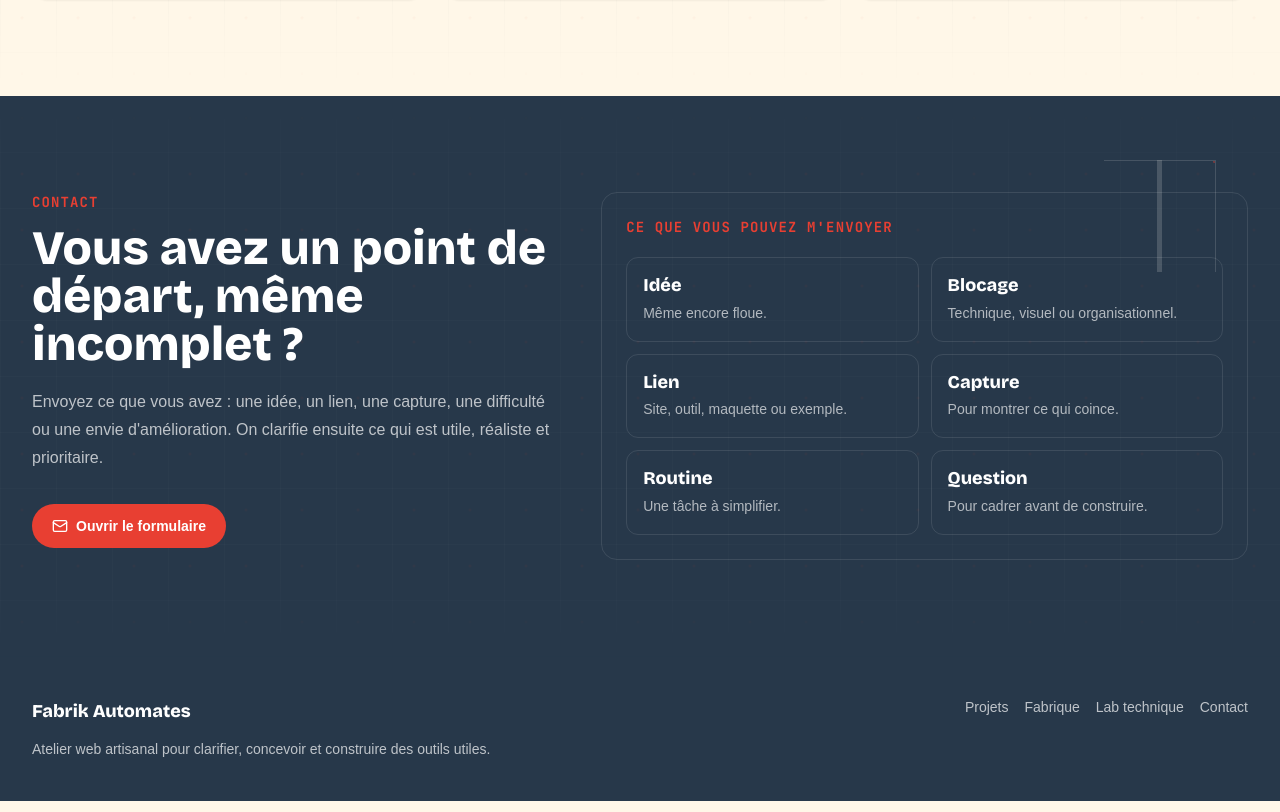
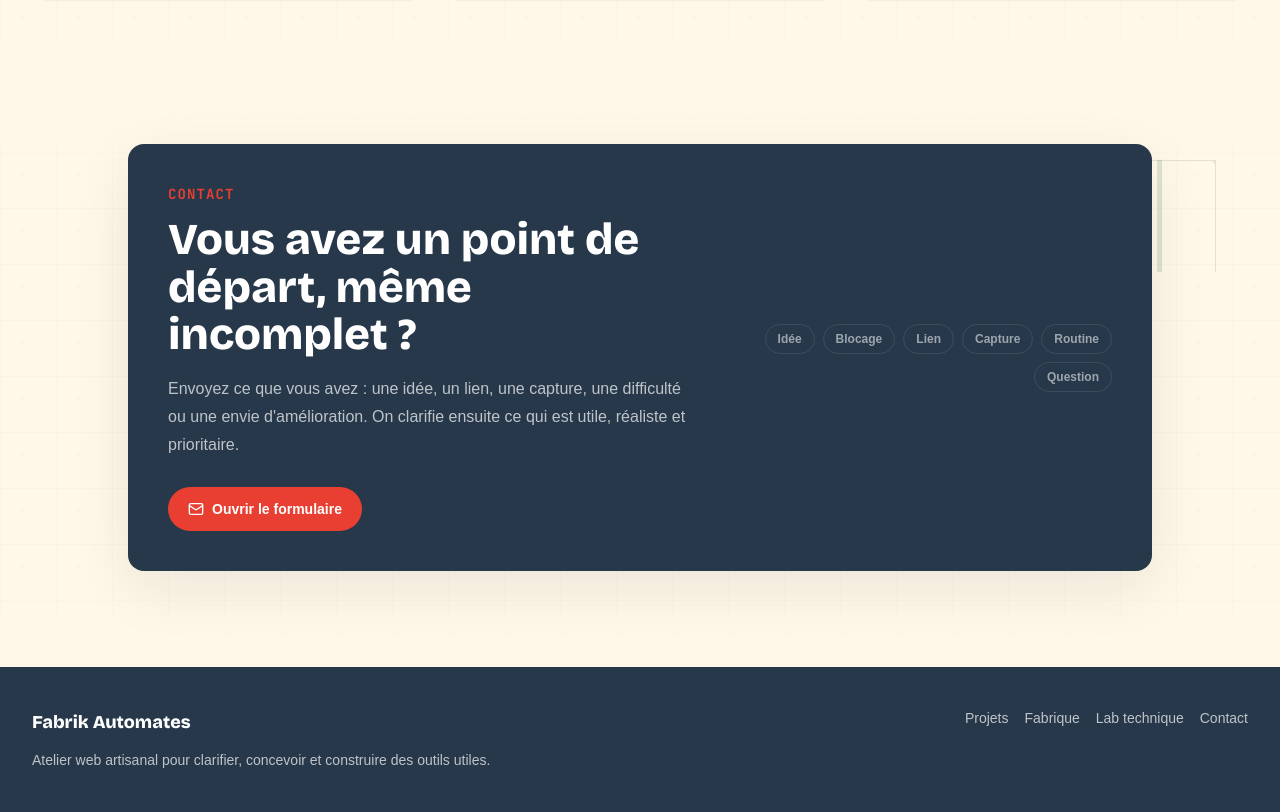
Before and after one commit to grondinfabrice-bot/myfirstportfolio, a Next.js app: page / in a window 1280 px wide. Shown: the part 2825-3637 px from the top of the page. Built offline with nearby package versions, Linux system fonts and the light colour scheme; a web font is replaced by a local one.

Commit message:
Polish homepage CTA and lab card reveals

```diff
--- a/src/app/globals.css
+++ b/src/app/globals.css
@@ -639,6 +639,11 @@ body {
   animation: competence-workflow-in 900ms cubic-bezier(0.16, 1, 0.3, 1) both;
 }
 
+.viewport-reveal-card {
+  opacity: 1;
+  transform: none;
+}
+
 @media (prefers-reduced-motion: no-preference) {
   .lab-grid-scan {
     animation: lab-grid-scan 24s ease-in-out infinite alternate;
@@ -651,6 +656,21 @@ body {
   .lab-terminal-line {
     opacity: 0;
     animation: lab-terminal-in 760ms cubic-bezier(0.16, 1, 0.3, 1) forwards;
+  }
+
+  .viewport-reveal-card.can-animate {
+    opacity: 0;
+    transform: translateY(14px);
+    transition:
+      opacity 860ms cubic-bezier(0.16, 1, 0.3, 1),
+      transform 860ms cubic-bezier(0.16, 1, 0.3, 1);
+    transition-delay: var(--reveal-delay, 0ms);
+    will-change: opacity, transform;
+  }
+
+  .viewport-reveal-card.can-animate.is-visible {
+    opacity: 1;
+    transform: translateY(0);
   }
 }
 
@@ -683,6 +703,7 @@ body {
   .lab-grid-scan,
   .lab-status-dot,
   .lab-terminal-line,
+  .viewport-reveal-card,
   .hero-reveal,
   .hero-grid-drift,
   .hero-workflow-line::before,
--- a/src/app/lab/page.tsx
+++ b/src/app/lab/page.tsx
@@ -16,6 +16,7 @@ import {
 } from "lucide-react";
 import { LabCard } from "@/components/LabCard";
 import { SectionHeader } from "@/components/SectionHeader";
+import { ViewportReveal } from "@/components/ViewportReveal";
 import { labItems } from "@/data/skills";
 import { getProjectBySlug } from "@/data/projects";
 
@@ -190,7 +191,7 @@ export default function LabPage() {
           </div>
         </div>
 
-        <section className="section-stack lab-reveal" style={{ animationDelay: "180ms" }}>
+        <section className="section-stack">
           <SectionHeader
             eyebrow="Bénéfices client"
             title="Ce que ça apporte au projet."
@@ -202,11 +203,8 @@ export default function LabPage() {
               const Icon = benefit.icon;
 
               return (
-                <article
-                  key={benefit.title}
-                  className="lab-module group rounded-2xl border border-fog bg-cream p-5 shadow-sm transition duration-300 hover:-translate-y-1 hover:border-tomato/30 hover:shadow-soft md:p-6"
-                  style={{ animationDelay: `${240 + index * 70}ms` }}
-                >
+                <ViewportReveal key={benefit.title} delay={index * 90}>
+                  <article className="lab-module group h-full rounded-2xl border border-fog bg-cream p-5 shadow-sm transition duration-300 hover:-translate-y-1 hover:border-tomato/30 hover:shadow-soft md:p-6">
                     <div className="mb-4 flex items-center justify-between gap-3">
                       <span className="lab-mini-badge">
                         <span className="lab-status-dot" />
@@ -222,12 +220,13 @@ export default function LabPage() {
                     <h2 className="mt-5 font-display text-2xl font-black leading-tight text-ink">{benefit.title}</h2>
                     <p className="mt-3 text-sm leading-6 text-graphite">{benefit.description}</p>
                   </article>
+                </ViewportReveal>
               );
             })}
           </div>
         </section>
 
-        <section className="section-stack lab-reveal" style={{ animationDelay: "260ms" }}>
+        <section className="section-stack">
           <SectionHeader
             eyebrow="Du local au site en ligne"
             title="Le chemin technique reste lisible."
@@ -240,10 +239,8 @@ export default function LabPage() {
               const Icon = item.icon;
 
               return (
-                <article
-                  key={item.step}
-                  className="lab-module relative rounded-2xl border border-fog bg-cream p-5 shadow-sm transition duration-300 hover:-translate-y-1 hover:border-basil/30 hover:shadow-soft"
-                >
+                <ViewportReveal key={item.step} className="h-full" delay={index * 110}>
+                  <article className="lab-module relative h-full rounded-2xl border border-fog bg-cream p-5 shadow-sm transition duration-300 hover:-translate-y-1 hover:border-basil/30 hover:shadow-soft">
                     <div className="absolute -left-3 top-8 h-[calc(100%+1.25rem)] w-px bg-tomato/25 lg:hidden" aria-hidden="true" />
                     <div className="relative z-10 flex items-center gap-3 md:block">
                       <span className="inline-flex h-12 w-12 shrink-0 items-center justify-center rounded-full border border-tomato/25 bg-paper text-tomato shadow-sm">
@@ -259,6 +256,7 @@ export default function LabPage() {
                       <ArrowRight className="absolute -right-3 top-10 hidden h-5 w-5 text-tomato lg:block" />
                     ) : null}
                   </article>
+                </ViewportReveal>
               );
             })}
           </div>
--- a/src/components/ContactSection.tsx
+++ b/src/components/ContactSection.tsx
@@ -30,36 +30,39 @@ const contactStarters = [
 
 export function ContactSection() {
   return (
-    <section className="section-breath bg-slate text-white">
-      <div className="site-container grid gap-10 md:grid-cols-[0.9fr_1.1fr]">
+    <section className="bg-paper pt-8 pb-16 text-white md:pt-10 md:pb-20 lg:pt-12 lg:pb-24">
+      <div className="site-container">
+        <div className="mx-auto max-w-5xl rounded-2xl bg-slate px-5 py-8 shadow-soft md:px-8 md:py-10 lg:px-10">
+          <div className="grid items-center gap-8 md:grid-cols-[1.15fr_0.85fr]">
             <div>
               <p className="font-mono text-xs font-bold uppercase tracking-[0.08em] text-tomato md:text-sm">Contact</p>
-          <h2 className="mt-3 font-display text-[2rem] font-black leading-[1.08] md:text-[2.65rem] lg:text-5xl">
+              <h2 className="mt-3 font-display text-[1.85rem] font-black leading-[1.08] md:text-[2.35rem] lg:text-[2.75rem]">
                 Vous avez un point de départ, même incomplet ?
               </h2>
-          <p className="mt-5 text-base leading-7 text-white/70">
-            Envoyez ce que vous avez : une idée, un lien, une capture, une difficulté ou une envie d'amélioration. On
-            clarifie ensuite ce qui est utile, réaliste et prioritaire.
+              <p className="mt-4 max-w-2xl text-base leading-7 text-white/70">
+                Envoyez ce que vous avez : une idée, un lien, une capture, une difficulté ou une envie d'amélioration.
+                On clarifie ensuite ce qui est utile, réaliste et prioritaire.
               </p>
               <Link
                 href="/contact"
-            className="mt-8 inline-flex items-center gap-2 rounded-full bg-tomato px-5 py-3 text-sm font-bold text-white transition hover:bg-cream hover:text-ink"
+                className="mt-7 inline-flex items-center gap-2 rounded-full bg-tomato px-5 py-3 text-sm font-bold text-white transition hover:bg-cream hover:text-ink"
               >
                 <Mail className="h-4 w-4" />
                 Ouvrir le formulaire
               </Link>
             </div>
-        <div className="rounded-2xl border border-white/10 bg-white/6 p-6">
-          <p className="font-mono text-xs font-bold uppercase tracking-[0.08em] text-tomato md:text-sm">
-            Ce que vous pouvez m'envoyer
-          </p>
-          <div className="mt-5 grid gap-3 sm:grid-cols-2">
+
+            <div className="flex flex-wrap gap-2 md:justify-end">
               {contactStarters.map((item) => (
-              <div key={item.title} className="rounded-xl border border-white/10 bg-white/8 p-4">
-                <p className="font-display text-lg font-black leading-tight text-white">{item.title}</p>
-                <p className="mt-1 text-sm leading-6 text-white/65">{item.description}</p>
+                <span
+                  key={item.title}
+                  className="rounded-full border border-white/10 bg-white/6 px-3 py-1.5 text-xs font-bold text-white/55"
+                  title={item.description}
+                >
+                  {item.title}
+                </span>
+              ))}
             </div>
-            ))}
           </div>
         </div>
       </div>
--- /dev/null
+++ b/src/components/ViewportReveal.tsx
@@ -0,0 +1,58 @@
+"use client";
+
+import { type CSSProperties, type ReactNode, useEffect, useRef, useState } from "react";
+
+type ViewportRevealProps = {
+  children: ReactNode;
+  className?: string;
+  delay?: number;
+};
+
+export function ViewportReveal({ children, className, delay = 0 }: ViewportRevealProps) {
+  const ref = useRef<HTMLDivElement>(null);
+  const [canAnimate, setCanAnimate] = useState(false);
+  const [isVisible, setIsVisible] = useState(false);
+
+  useEffect(() => {
+    const element = ref.current;
+
+    if (!element) {
+      return;
+    }
+
+    const reducedMotion = window.matchMedia("(prefers-reduced-motion: reduce)").matches;
+
+    if (reducedMotion || !("IntersectionObserver" in window)) {
+      return;
+    }
+
+    const animationTimer = window.setTimeout(() => setCanAnimate(true), 0);
+
+    const observer = new IntersectionObserver(
+      ([entry]) => {
+        if (entry.isIntersecting) {
+          setIsVisible(true);
+          observer.unobserve(entry.target);
+        }
+      },
+      { rootMargin: "0px 0px -12% 0px", threshold: 0.18 },
+    );
+
+    observer.observe(element);
+
+    return () => {
+      window.clearTimeout(animationTimer);
+      observer.disconnect();
+    };
+  }, []);
+
+  return (
+    <div
+      ref={ref}
+      className={`${className ?? ""} viewport-reveal-card${canAnimate ? " can-animate" : ""}${isVisible ? " is-visible" : ""}`}
+      style={{ "--reveal-delay": `${delay}ms` } as CSSProperties}
+    >
+      {children}
+    </div>
+  );
+}
```
Lines whose indentation alone changed are shown as unchanged.
